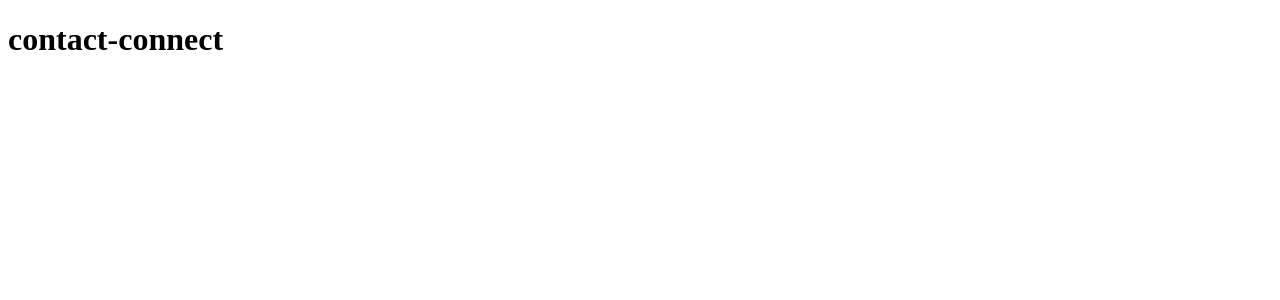
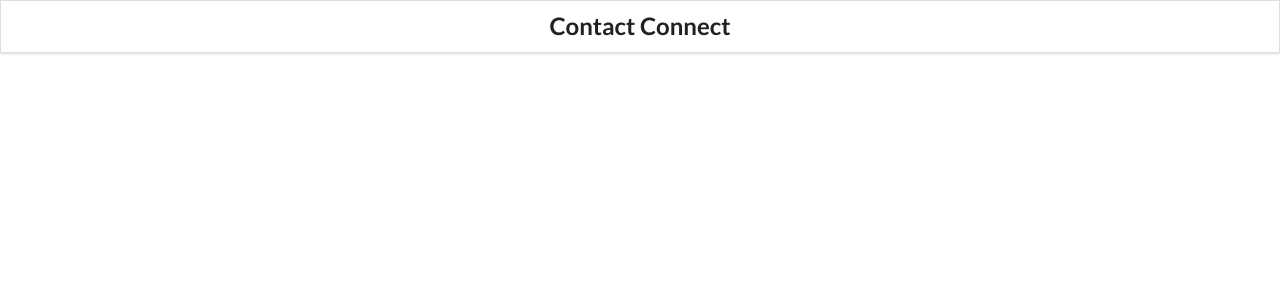
Before and after one commit to PrajilPradeep/contact-connect, a React (Vite) app: page / in a window 1280 px wide. Shown: the top 300 px of the page. Built offline with nearby package versions, Linux system fonts and the light colour scheme.

Commit message:
Create Header component

```diff
--- a/index.html
+++ b/index.html
@@ -4,7 +4,13 @@
     <meta charset="UTF-8" />
     <link rel="icon" type="image/svg+xml" href="/vite.svg" />
     <meta name="viewport" content="width=device-width, initial-scale=1.0" />
-    <title>Vite + React</title>
+    <link
+      rel="stylesheet"
+      href="https://cdnjs.cloudflare.com/ajax/libs/semantic-ui/2.4.1/semantic.min.css"
+      integrity="sha512-8bHTC73gkZ7rZ7vpqUQThUDhqcNFyYi2xgDgPDHc+GXVGHXq+xPjynxIopALmOPqzo9JZj0k6OqqewdGO3EsrQ=="
+      crossorigin="anonymous"
+    />
+    <title>contact-connect</title>
   </head>
   <body>
     <div id="root"></div>
--- a/src/App.jsx
+++ b/src/components/App.jsx
@@ -1,11 +1,10 @@
 import { useState } from "react";
-
+import "../styles/App.css";
+import Header from "./Header.jsx";
 function App() {
-  const [count, setCount] = useState(0);
-
   return (
     <>
-      <h1>contact-connect</h1>
+      <Header />
     </>
   );
 }
--- /dev/null
+++ b/src/components/Header.jsx
@@ -0,0 +1,11 @@
+function Header() {
+  return (
+    <div className="ui fixed menu">
+      <div className="ui container center">
+        <h2>Contact Connect</h2>
+      </div>
+    </div>
+  );
+}
+
+export default Header;
--- a/src/main.jsx
+++ b/src/main.jsx
@@ -1,6 +1,6 @@
 import React from "react";
 import ReactDOM from "react-dom/client";
-import App from "./App.jsx";
+import App from "./components/App.jsx";
 
 ReactDOM.createRoot(document.getElementById("root")).render(
   <React.StrictMode>
--- /dev/null
+++ b/src/styles/App.css
@@ -0,0 +1,4 @@
+.center {
+  justify-content: center;
+  padding: 10px;
+}
```
